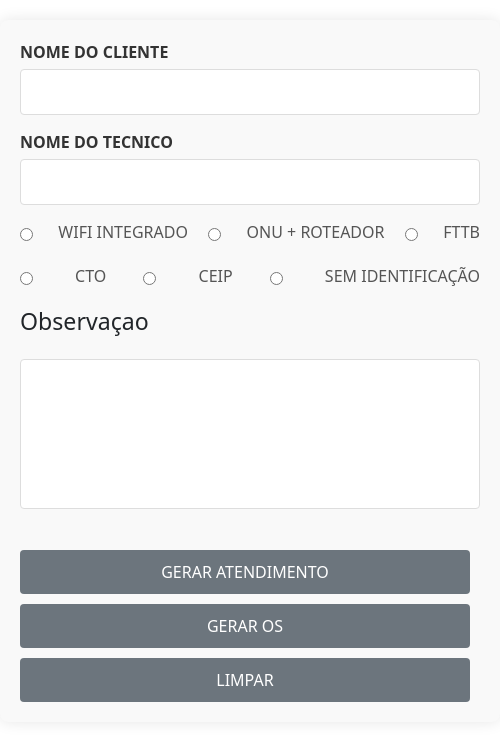
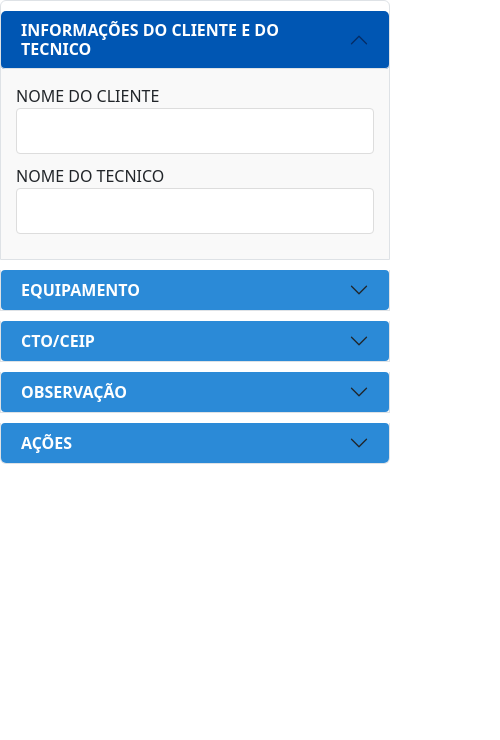
Before and after one commit to EsleyLeal/suporteTecnicoN1, an Angular app: page / in a window 390 px wide. Shown: the top 740 px of the page, 500 px wide, since content can reach past the window. Built offline with nearby package versions, Linux system fonts and the light colour scheme.

Commit message:
refatorado o html e o css, alterando o layout. Adicionado o radio-group e feito alguns ajustes na responsividade

```diff
--- a/src/app/principal/principal.component.css
+++ b/src/app/principal/principal.component.css
@@ -1,19 +1,21 @@
-form {
-  display: flex;
-  flex-direction: column;
-  width: 500px;
-  margin: 20px auto;
-  padding: 20px;
-  background-color: #f9f9f9;
-  border-radius: 8px;
-  box-shadow: 0 0 15px rgba(0, 0, 0, 0.1);
+.accordion-button {
+  background-color: #2b8ad7;
+  color: white;
+  font-weight: bold;
 }
 
-label {
-  margin-bottom: 5px;
-  font-weight: bold;
-  color: #333;
-  text-align: left;
+.accordion-button:not(.collapsed) {
+  background-color: #0056b3;
+}
+
+.accordion-body {
+  background-color: #f9f9f9;
+  padding: 15px;
+}
+
+form {
+  background-color: transparent; /* Já estamos utilizando o accordion como o contêiner principal */
+  box-shadow: none; /* Retirar a sombra do formulário */
 }
 
 input[type="text"],
@@ -21,27 +23,11 @@ input[type="number"],
 textarea {
   width: 100%;
   padding: 10px;
-  margin-bottom: 15px;
+  margin-bottom: 10px;
   border: 1px solid #ddd;
   border-radius: 4px;
   box-sizing: border-box;
   font-size: 16px;
-}
-
-input[type="radio"] {
-  margin-right: 5px;
-}
-
-.radio-group {
-  display: flex;
-  flex-direction: row;
-  justify-content: space-between;
-  margin-bottom: 15px;
-}
-
-.radio-group label {
-  font-weight: normal;
-  color: #555;
 }
 
 button {
@@ -74,10 +60,26 @@ button:hover {
   padding: 10px;
   border-radius: 4px;
   border: 1px solid #ddd;
-  margin: 15px 0;
+  margin: 10px 0;
   font-size: 16px;
   width: 100%;
   height: 150px;
   resize: none;
   box-sizing: border-box;
 }
+
+.radio-group {
+  display: flex;
+  gap: 20px;
+  margin-bottom: 15px;
+  font-size: 15px;
+  align-items: center;
+}
+
+.radio-group input[type="radio"] {
+  margin-right: 5px;
+}
+
+.radio-group label {
+  margin-right: 15px;
+}
--- a/src/app/principal/principal.component.html
+++ b/src/app/principal/principal.component.html
@@ -1,14 +1,31 @@
-<form>
-
+<div class="accordion" id="accordionExample">
+  <div class="accordion-item">
+    <h2 class="accordion-header" id="headingOne">
+      <button class="accordion-button" type="button" data-bs-toggle="collapse" data-bs-target="#collapseOne" aria-expanded="true" aria-controls="collapseOne">
+        INFORMAÇÕES DO CLIENTE E DO TECNICO
+      </button>
+    </h2>
+    <div id="collapseOne" class="accordion-collapse collapse show" aria-labelledby="headingOne" data-bs-parent="#accordionExample">
+      <div class="accordion-body">
         <label for="nomeCliente">NOME DO CLIENTE</label>
         <input type="text" class="form-control" [(ngModel)]="nomeDoCliente" name="nomeDoCliente">
 
         <label for="nomeTecnico">NOME DO TECNICO</label>
         <input type="text" class="form-control" [(ngModel)]="nomeDoTecnico" name="nomeDoTecnico">
+      </div>
+    </div>
+  </div>
 
+  <div class="accordion-item">
+    <h2 class="accordion-header" id="headingTwo">
+      <button class="accordion-button collapsed" type="button" data-bs-toggle="collapse" data-bs-target="#collapseTwo" aria-expanded="false" aria-controls="collapseTwo">
+        EQUIPAMENTO
+      </button>
+    </h2>
+    <div id="collapseTwo" class="accordion-collapse collapse" aria-labelledby="headingTwo" data-bs-parent="#accordionExample">
+      <div class="accordion-body">
         <div class="radio-group">
-    <input type="radio" name="activation" id="wifiIntegrado" value="wifiIntegrado"
-      (change)="selecaoEquipamento($event)">
+          <input type="radio" name="activation" id="wifiIntegrado" value="wifiIntegrado" (change)="selecaoEquipamento($event)">
           <label for="wifiIntegrado">{{wifiIntegrado}}</label>
 
           <input type="radio" name="activation" id="onuRoteador" value="onuRoteador" (change)="selecaoEquipamento($event)">
@@ -19,42 +36,90 @@
         </div>
 
         <!-- Inputs para os aparelhos selecionados -->
-  <input type="text" *ngIf="mostrarInputAS" [(ngModel)]="aparelhoSelecionado" placeholder="Digite o FHTT da ONU/Router"
-    name="aparelhoSelecionado">
-  <input type="text" *ngIf="mostrarInputAS" [(ngModel)]="aparelhoSelecionadoOntP"
-    placeholder="DIGITE O PATRIMONIO DA ONU/ROUTER" name="aparelhoSelecionadoOntP">
+        <input type="text" *ngIf="mostrarInputAS" [(ngModel)]="aparelhoSelecionado" placeholder="Digite o FHTT da ONU/Router" name="aparelhoSelecionado">
+        <input type="text" *ngIf="mostrarInputAS" [(ngModel)]="aparelhoSelecionadoOntP" placeholder="DIGITE O PATRIMONIO DA ONU/ROUTER" name="aparelhoSelecionadoOntP">
+        <input type="text" *ngIf="mostrarInputSenha" [(ngModel)]="senhaSelecionada" placeholder="DIGITE O PATRIMONIO DA ONU/ROUTER" name="senhaSelecionada">
+        <input type="text" *ngIf="mostrarInputFTTB" [(ngModel)]="fttbSelecionado" name="senhaSelecionada">
+      </div>
+    </div>
+  </div>
 
-  <input type="text" *ngIf="mostrarInputSenha" [(ngModel)]="senhaSelecionada"
-    placeholder="DIGITE O PATRIMONIO DA ONU/ROUTER" name="senhaSelecionada">
-
-    <input type="text" *ngIf="mostrarInputFTTB" [(ngModel)]="fttbSelecionado"
-     name="senhaSelecionada">
-
+  <div class="accordion-item">
+    <h2 class="accordion-header" id="headingThree">
+      <button class="accordion-button collapsed" type="button" data-bs-toggle="collapse" data-bs-target="#collapseThree" aria-expanded="false" aria-controls="collapseThree">
+        CTO/CEIP
+      </button>
+    </h2>
+    <div id="collapseThree" class="accordion-collapse collapse" aria-labelledby="headingThree" data-bs-parent="#accordionExample">
+      <div class="accordion-body">
         <div class="radio-group">
           <input type="radio" id="cto" name="ctoSelecionada" value="cto" (change)="selecaoCtoCeip($event)">
           <label for="cto">CTO</label>
 
-
           <input type="radio" id="ceip" name="ctoSelecionada" value="ceip" (change)="selecaoCtoCeip($event)">
           <label for="ceip">CEIP</label>
 
-    <input type="radio" id="ctoSemIdentificacao" name="ctoSelecionada" [(ngModel)]="semIdentificacao" value="ctoSemIdentificacao"
-      (change)="selecaoCtoCeip($event)">
+          <input type="radio" id="ctoSemIdentificacao" name="ctoSelecionada" [(ngModel)]="semIdentificacao" value="ctoSemIdentificacao" (change)="selecaoCtoCeip($event)">
           <label for="ctoSemIdentificacao">SEM IDENTIFICAÇÃO</label>
         </div>
 
-  <input type="text" *ngIf="esconderInput && mostrarInputCtoCeip" [(ngModel)]="valorCtoCeip"
-    [placeholder]="tipoCtoCeipSelecionado" name="valorCtoCeip">
+        <input type="text" *ngIf="esconderInput && mostrarInputCtoCeip" [(ngModel)]="valorCtoCeip" [placeholder]="tipoCtoCeipSelecionado" name="valorCtoCeip">
         <input type="number" *ngIf="esconderInput || !mostrarInputCtoCeip" [(ngModel)]="valorPortaCtoCeip" placeholder="PORTA:" name="porta">
+      </div>
+    </div>
+  </div>
 
-  <h3>Observaçao</h3>
+  <div class="accordion-item">
+    <h2 class="accordion-header" id="headingFour">
+      <button class="accordion-button collapsed" type="button" data-bs-toggle="collapse" data-bs-target="#collapseFour" aria-expanded="false" aria-controls="collapseFour">
+        OBSERVAÇÃO
+      </button>
+    </h2>
+    <div id="collapseFour" class="accordion-collapse collapse" aria-labelledby="headingFour" data-bs-parent="#accordionExample">
+      <div class="accordion-body">
+        <h3>DEIXE UMA OBSERVAÇÃO</h3>
         <textarea name="" id="textArea"></textarea>
+      </div>
+    </div>
+  </div>
+
+  <div class="accordion-item">
+    <h2 class="accordion-header" id="headingFive">
+      <button class="accordion-button collapsed" type="button" data-bs-toggle="collapse" data-bs-target="#collapseFive" aria-expanded="false" aria-controls="collapseFive">
+        AÇÕES
+      </button>
+    </h2>
+    <div id="collapseFive" class="accordion-collapse collapse" aria-labelledby="headingFive" data-bs-parent="#accordionExample">
+      <div class="accordion-body">
+        <button type="button" class="btn btn-success" (click)="gerarAtendimento()">GERAR ATENDIMENTO</button>
+        <button type="button" class="btn">GERAR OS</button>
+        <button type="button" class="btn">LIMPAR</button>
+      </div>
+    </div>
+  </div>
+</div>
 
 <pre>{{ atendimentoGerado }}</pre>
 
-  <button type="button" class="btn btn-success" (click)="gerarAtendimento()">GERAR ATENDIMENTO</button>
-  <button type="button "class="btn" >GERAR OS</button>
-  <button type="button "class="btn" >LIMPAR</button>
+<!-- Botão para abrir o modal
+<button type="button" class="btn btn-primary" data-bs-toggle="modal" data-bs-target="#resultadoModal">
+  Ver Atendimento Gerado
+</button>
 
 
-</form>
+<div class="modal fade" id="resultadoModal" tabindex="-1" aria-labelledby="resultadoModalLabel" aria-hidden="true">
+  <div class="modal-dialog">
+    <div class="modal-content">
+      <div class="modal-header">
+        <h5 class="modal-title" id="resultadoModalLabel">Atendimento Gerado</h5>
+        <button type="button" class="btn-close" data-bs-dismiss="modal" aria-label="Close"></button>
+      </div>
+      <div class="modal-body">
+        <pre>{{ atendimentoGerado }}</pre>
+      </div>
+      <div class="modal-footer">
+        <button type="button" class="btn btn-secondary" data-bs-dismiss="modal">Fechar</button>
+      </div>
+    </div>
+  </div>
+</div> -->
```
Lines whose indentation alone changed are shown as unchanged.
